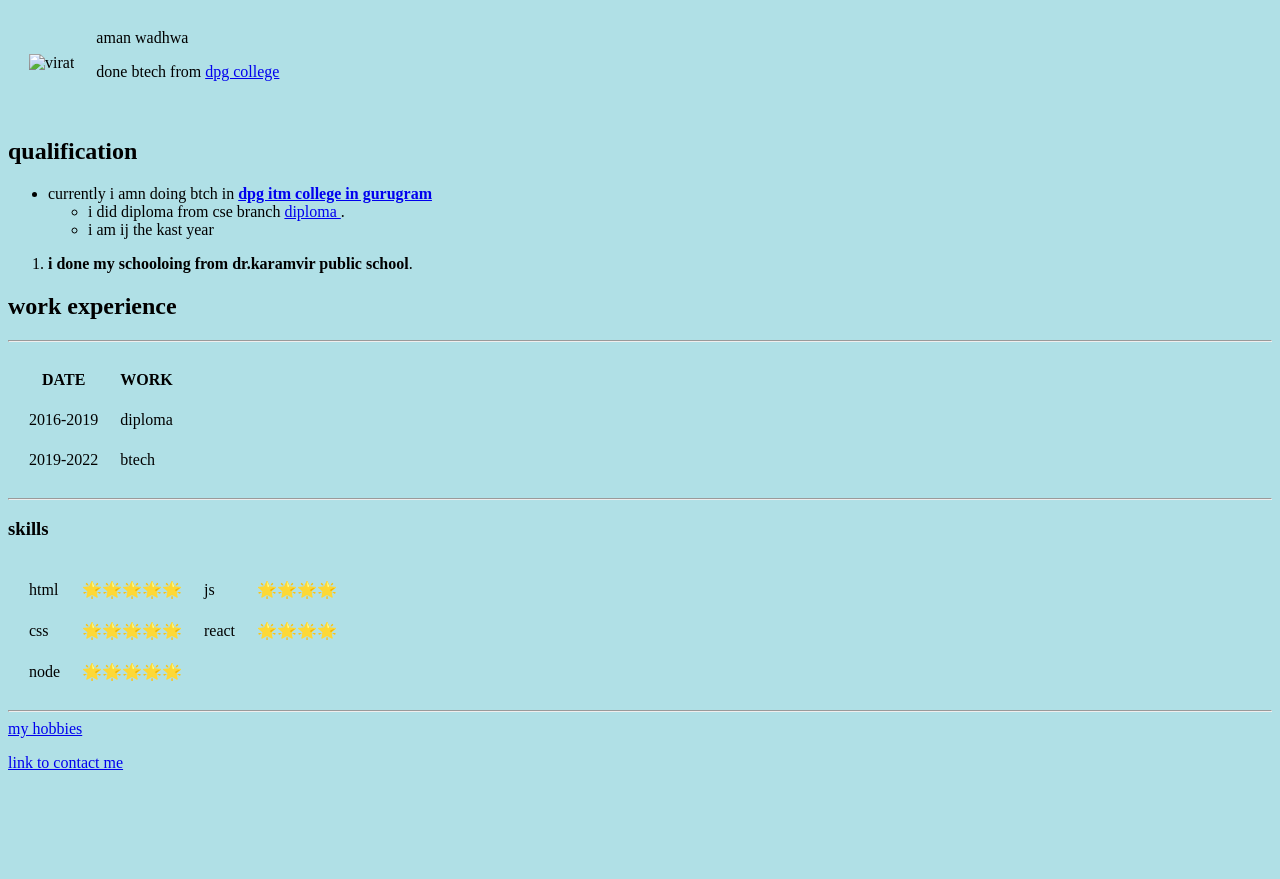
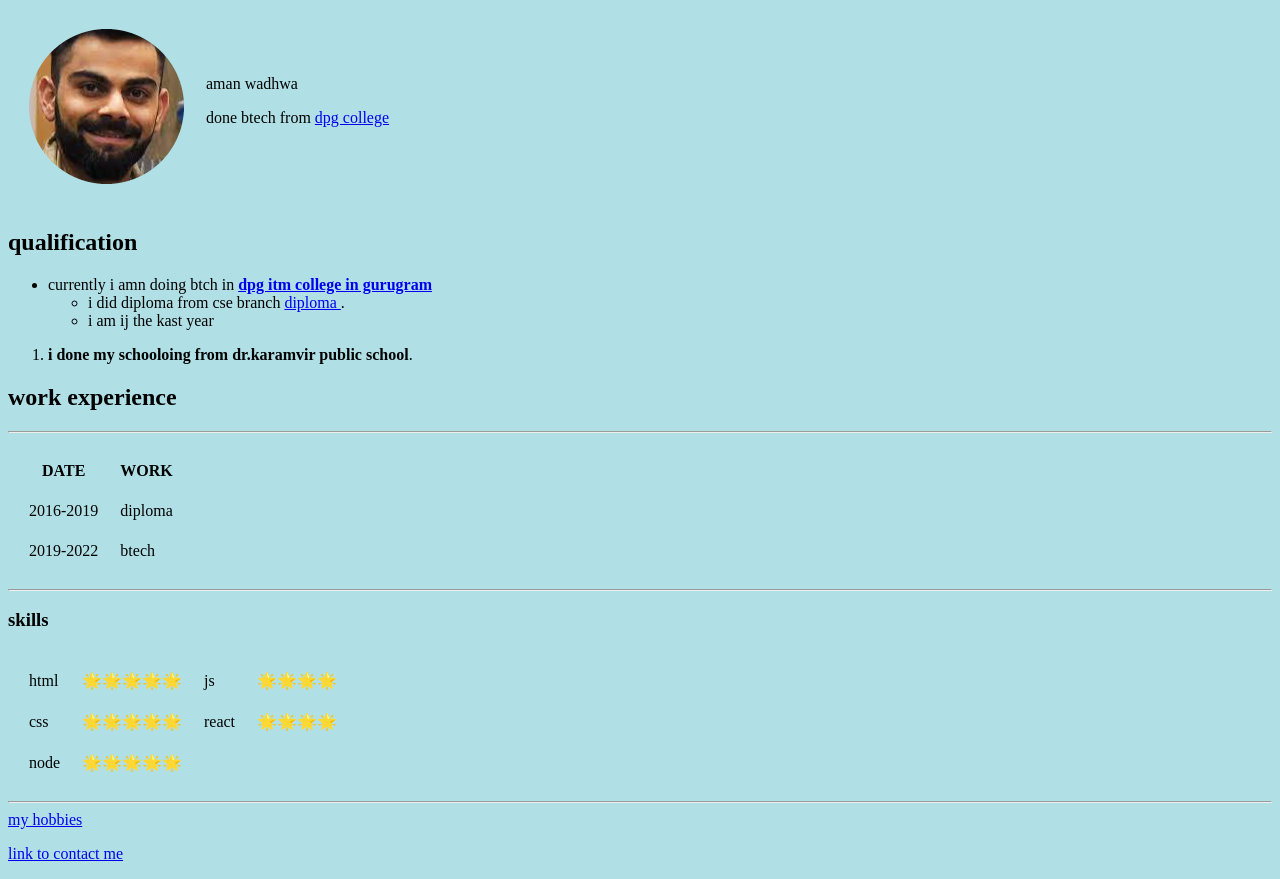
Before and after one commit to wadhwaaman/cv, a plain HTML site: page index.html in a window 1280 px wide. Before the commit the page ends 800 px from the top, so only its background shows below. Drawn offline with Linux system fonts and the light colour scheme.

Commit message:
Update index.html

```diff
--- a/index.html
+++ b/index.html
@@ -9,7 +9,7 @@
   <tr>
     <td>
 
-    <img src=" vk.png.png" alt="virat ">
+    <img src="vk.png" alt="virat ">
 
 </td>
 <td>
```
